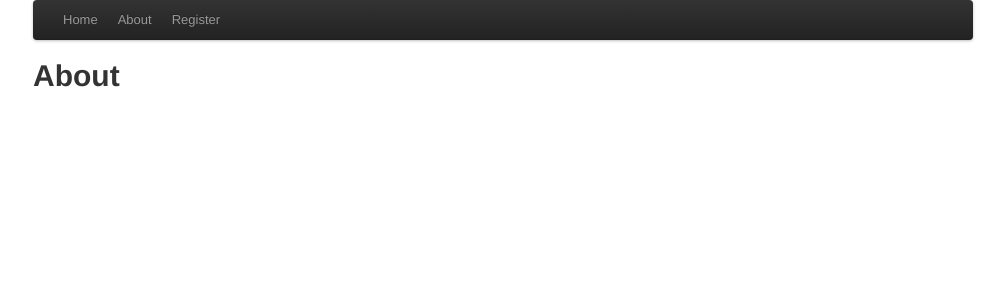
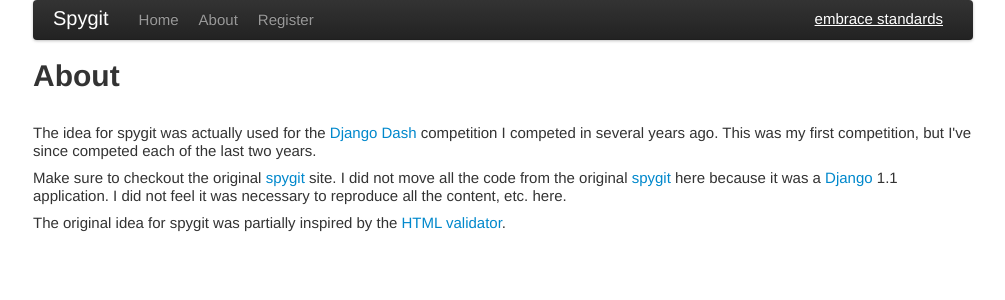
Before and after one commit to durden/split_testing_playground, a Django app: page /about/ in a window 1280 px wide. Shown: the top 300 px of the page, without its empty margins (137-1142 px from the left). Run offline with Django 3.2, Linux system fonts and the light colour scheme.

Commit message:
Flesh out a little content

```diff
--- a/assets/css/style.css
+++ b/assets/css/style.css
@@ -1,3 +1,11 @@
+body, p {
+    font-size: 15px;
+}
+
+h1 {
+    margin-bottom: 30px;
+}
+
 .form-horizontal {
     margin-top: 20px;
 }
@@ -10,3 +18,10 @@
 .control-label {
     font-size: 17px;
 }
+
+.tagline {
+    padding: 10px 10px 11px;
+    color: #ffffff;
+    text-decoration: underline;
+    line-height: 18px;
+}
--- a/templates/about.html
+++ b/templates/about.html
@@ -1,7 +1,26 @@
 {% extends "base.html" %}
 
-{% block title %}About Us{% endblock %}
+{% block title %}About{% endblock %}
 
 {% block content %}
-    <h1> About </h1>
+    <h1>About</h1>
+    <p>
+        The idea for spygit was actually used for the
+        <a href="http://djangodash.com">Django Dash</a> competition I competed
+        in several years ago.  This was my first competition, but I've since
+        competed each of the last two years.
+    </p>
+    <p>
+        Make sure to checkout the original
+        <a href=" http://spygit.durden.webfactional.com/">spygit</a> site.  I
+        did not move all the code from the original
+        <a href=" http://spygit.durden.webfactional.com/">spygit</a> here
+        because it was a <a href="http://djangoproject.com">Django</a> 1.1
+        application.  I did not feel it was necessary to reproduce all the
+        content, etc. here.
+    </p>
+    <p>
+        The original idea for spygit was partially inspired by the
+        <a href="http://validator.w3.org/">HTML validator</a>.
+    </p>
 {% endblock %}
--- a/templates/base.html
+++ b/templates/base.html
@@ -2,7 +2,7 @@
 <html>
     <head>
         <meta http-equiv="Content-Type" content="text/html; charset=utf-8"/>
-        <title>Company Name - {% block title %} {% endblock %}</title>
+        <title>Spygit - Embrace Standards - {% block title %} {% endblock %}</title>
         <link rel="stylesheet" type="text/css" href="{{STATIC_URL}}css/bootstrap.css">
         <link rel="stylesheet" type="text/css" href="{{STATIC_URL}}css/style.css">
     </head>
@@ -11,6 +11,8 @@
             <div class="navbar">
                 <div class="navbar-inner">
                     <div class="container">
+                    <a class="brand" href="/">Spygit</a>
+                    <span class="tagline pull-right">embrace standards</span>
                         <div class="nav-collapse">
                             <ul class="nav">
                                 {% block nav %}
```
Also changed, not shown: templates/home.html (+23 -1 lines).
